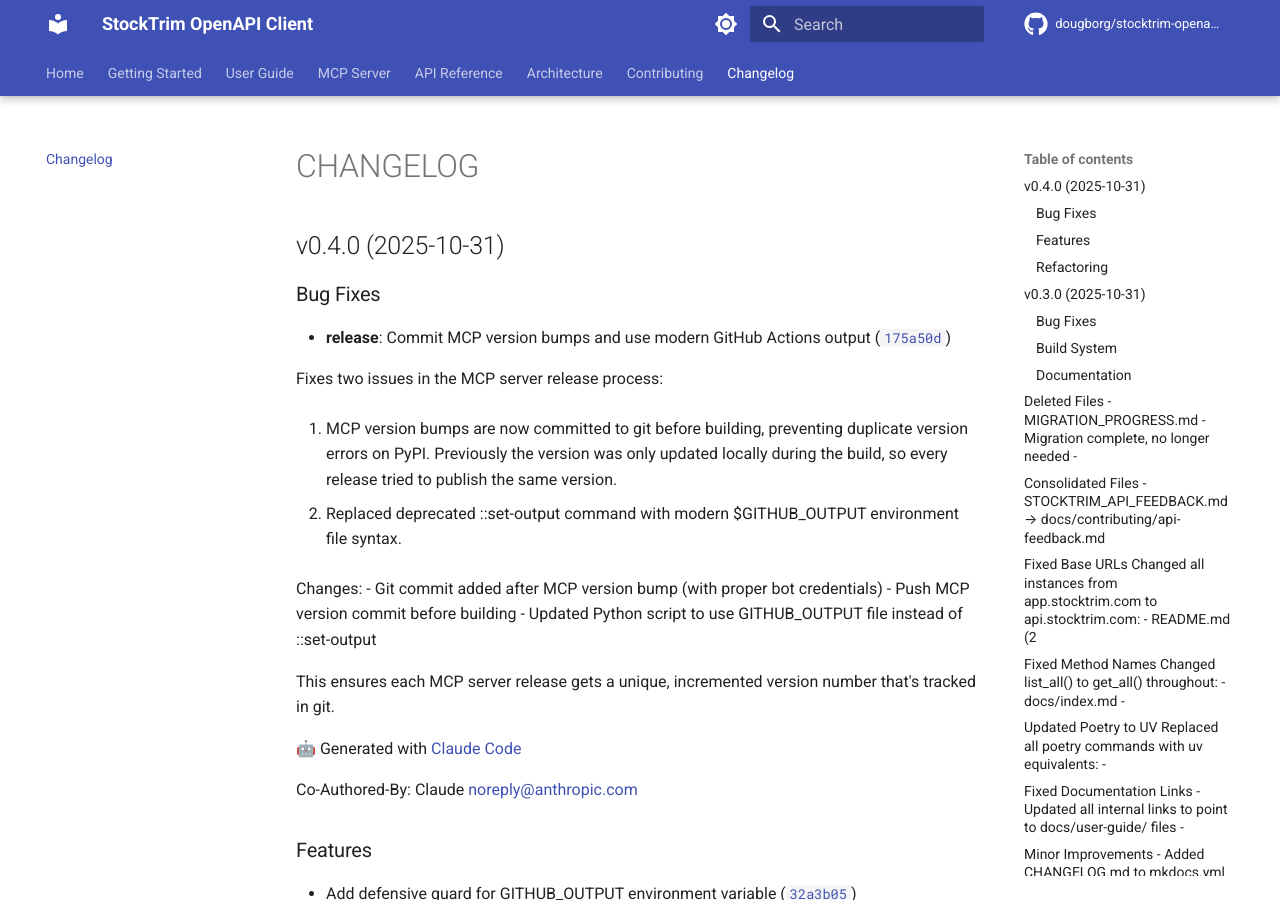
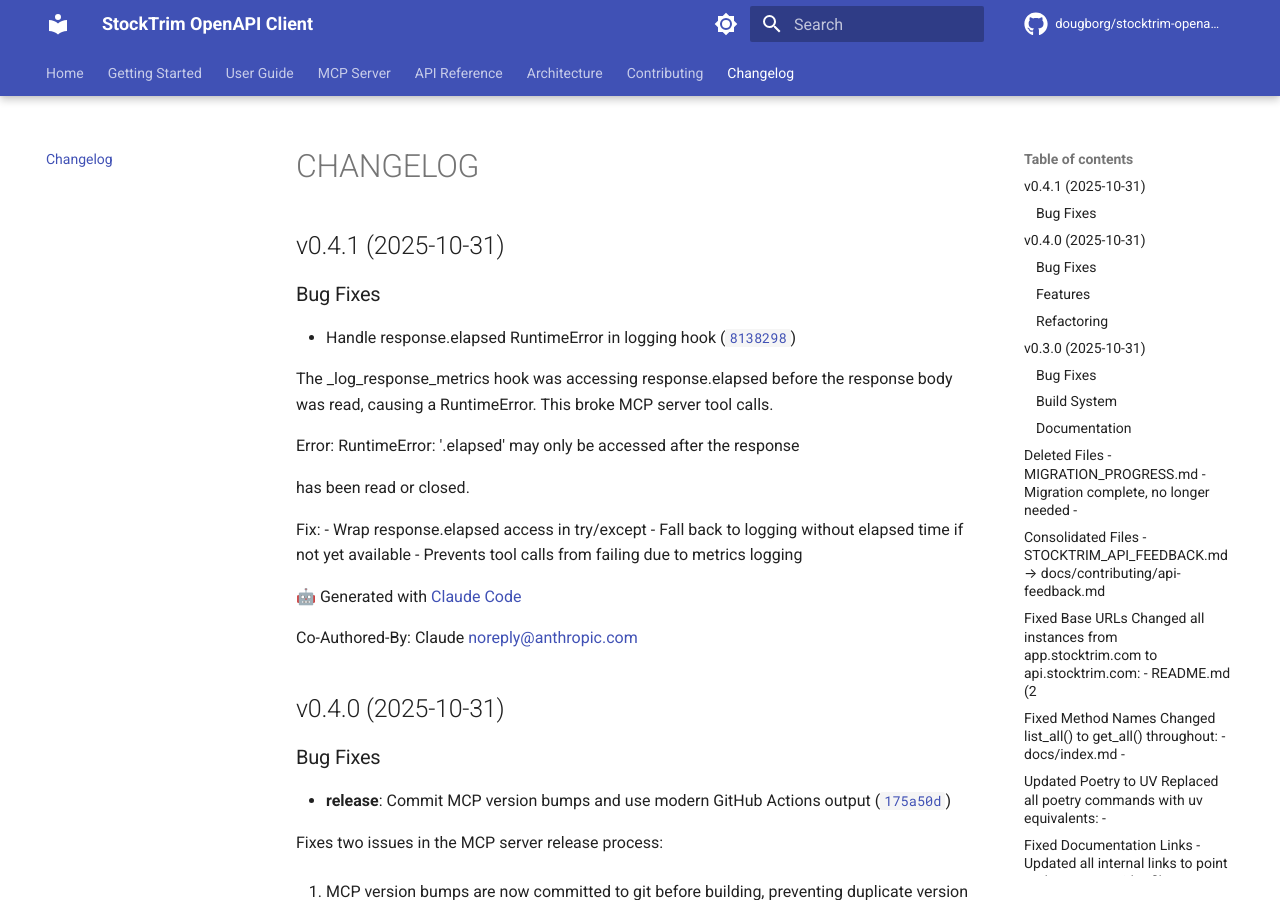
Before and after one commit to dougborg/stocktrim-openapi-client, an MkDocs documentation site: the page built from docs/CHANGELOG.md, in a window 1280 px wide and 900 px high. Built offline with MkDocs 1.6.1 and Material for MkDocs 9.7.7, drawn with Linux system fonts in a browser that asks for light colours; comment, search, counter and statistics services are not loaded; the version menu is left out.

Commit message:
chore(release): client v0.4.1

```diff
--- a/docs/CHANGELOG.md
+++ b/docs/CHANGELOG.md
@@ -1,6 +1,27 @@
 # CHANGELOG
 
 <!-- version list -->
+
+## v0.4.1 (2025-10-31)
+
+### Bug Fixes
+
+- Handle response.elapsed RuntimeError in logging hook
+  ([`8138298`](https://github.com/dougborg/stocktrim-openapi-client/commit/8138298e6d2b4ea1e5f4eab1d1a6c0eb522e8637))
+
+The \_log_response_metrics hook was accessing response.elapsed before the response body
+was read, causing a RuntimeError. This broke MCP server tool calls.
+
+Error: RuntimeError: '.elapsed' may only be accessed after the response
+
+has been read or closed.
+
+Fix: - Wrap response.elapsed access in try/except - Fall back to logging without elapsed
+time if not yet available - Prevents tool calls from failing due to metrics logging
+
+🤖 Generated with [Claude Code](https://claude.com/claude-code)
+
+Co-Authored-By: Claude <noreply@anthropic.com>
 
 ## v0.4.0 (2025-10-31)
 
--- a/pyproject.toml
+++ b/pyproject.toml
@@ -1,6 +1,6 @@
 [project]
 name = "stocktrim-openapi-client"
-version = "0.4.0"
+version = "0.4.1"
 description = "A modern, pythonic StockTrim Inventory Management API client with automatic retries, rate limiting, and smart pagination"
 authors = [
     {name = "Doug Borg", email = "dougborg@dougborg.org"},
--- a/stocktrim_public_api_client/__init__.py
+++ b/stocktrim_public_api_client/__init__.py
@@ -5,7 +5,7 @@ A modern, pythonic StockTrim Inventory Management API client with automatic
 retries and custom authentication.
 """
 
-__version__ = "0.4.0"
+__version__ = "0.4.1"
 
 from .stocktrim_client import StockTrimClient
 from .utils import (
```
